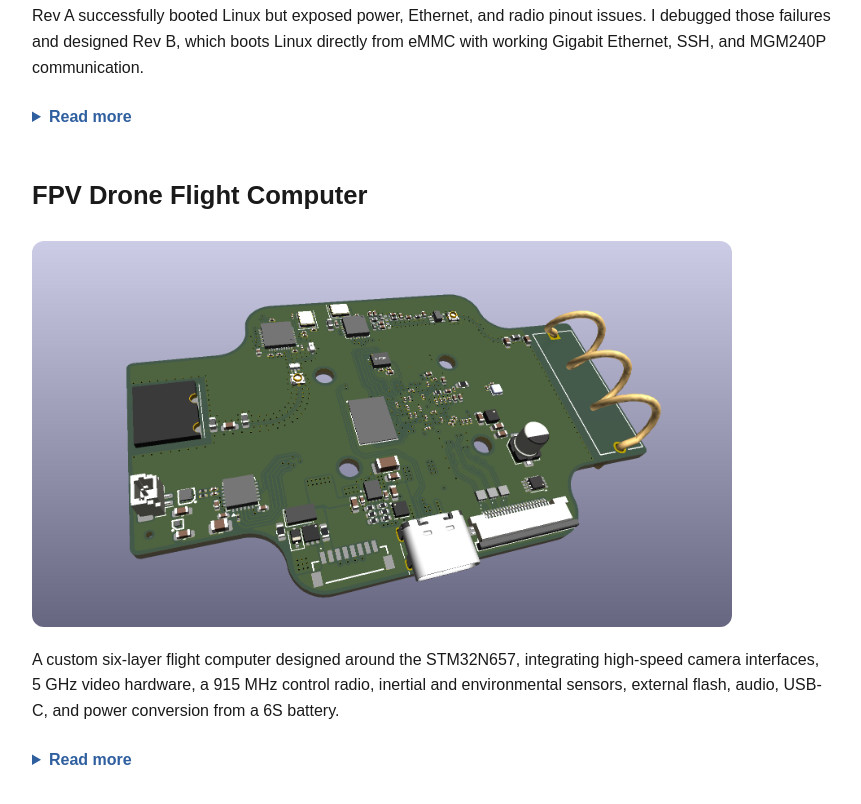
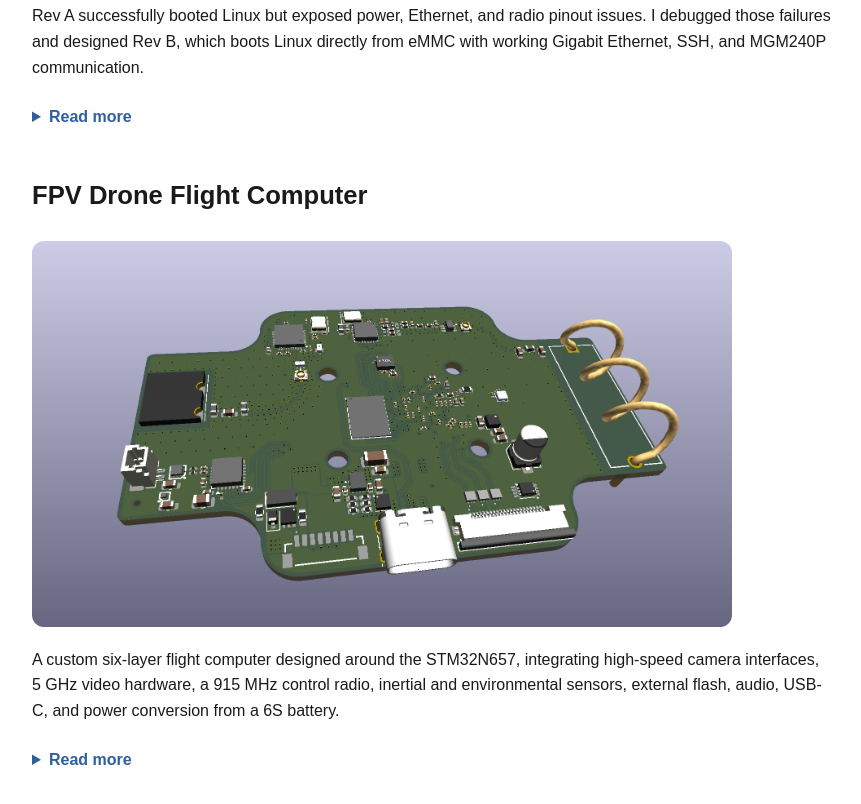
Before and after one commit to alexanderjgshort/portfolio, a plain HTML site: page index.html in a window 1280 px wide. Shown: the part 1368-2172 px from the top of the page, without its empty margins (82-943 px from the left). Drawn offline with Linux system fonts and the light colour scheme.

Commit message:
Small cleanup

```diff
--- a/index.html
+++ b/index.html
@@ -166,7 +166,7 @@
         <h3>FPV Drone Flight Computer</h3>
 
         <img
-          src="images/drone3d.png"
+          src="images/drone3dnew.png"
           alt="Custom FPV drone flight computer PCB"
         >
         <p>
```
Also changed, not shown: images/drone3dnew.png (added).
